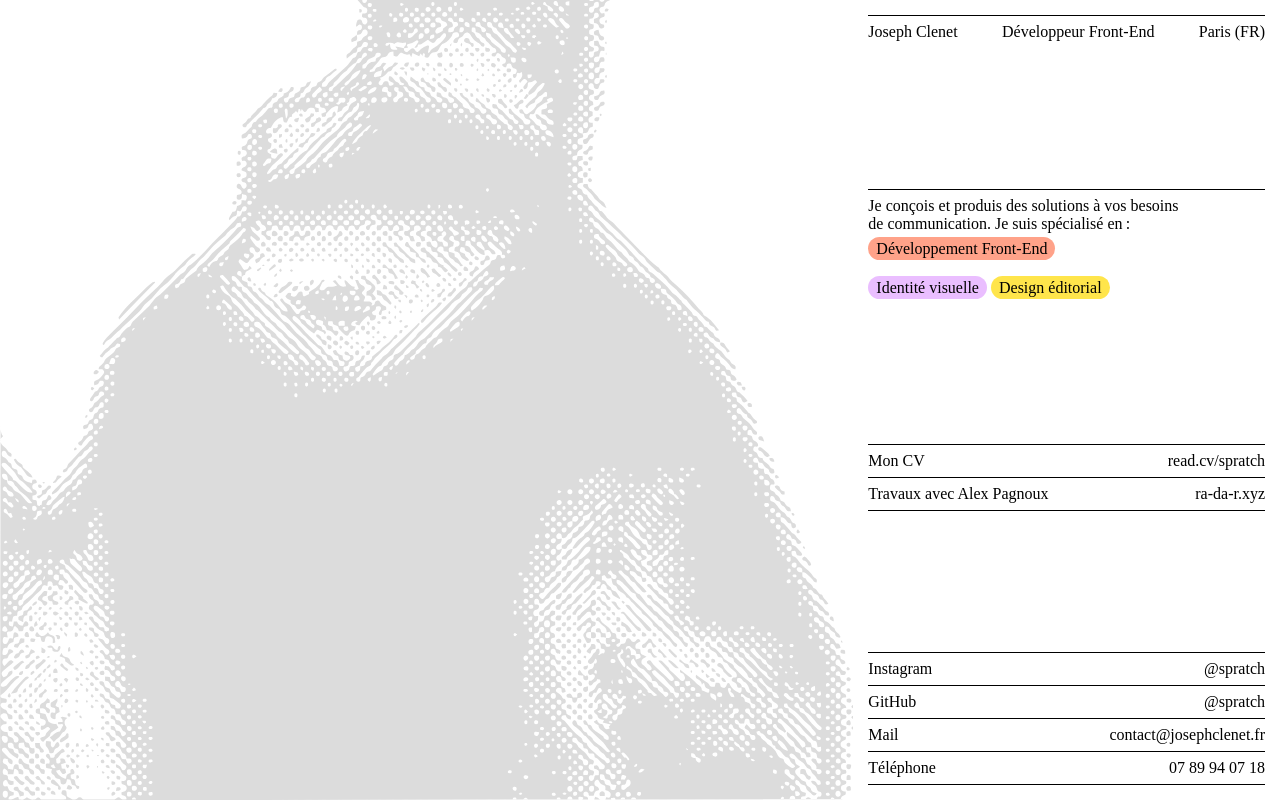
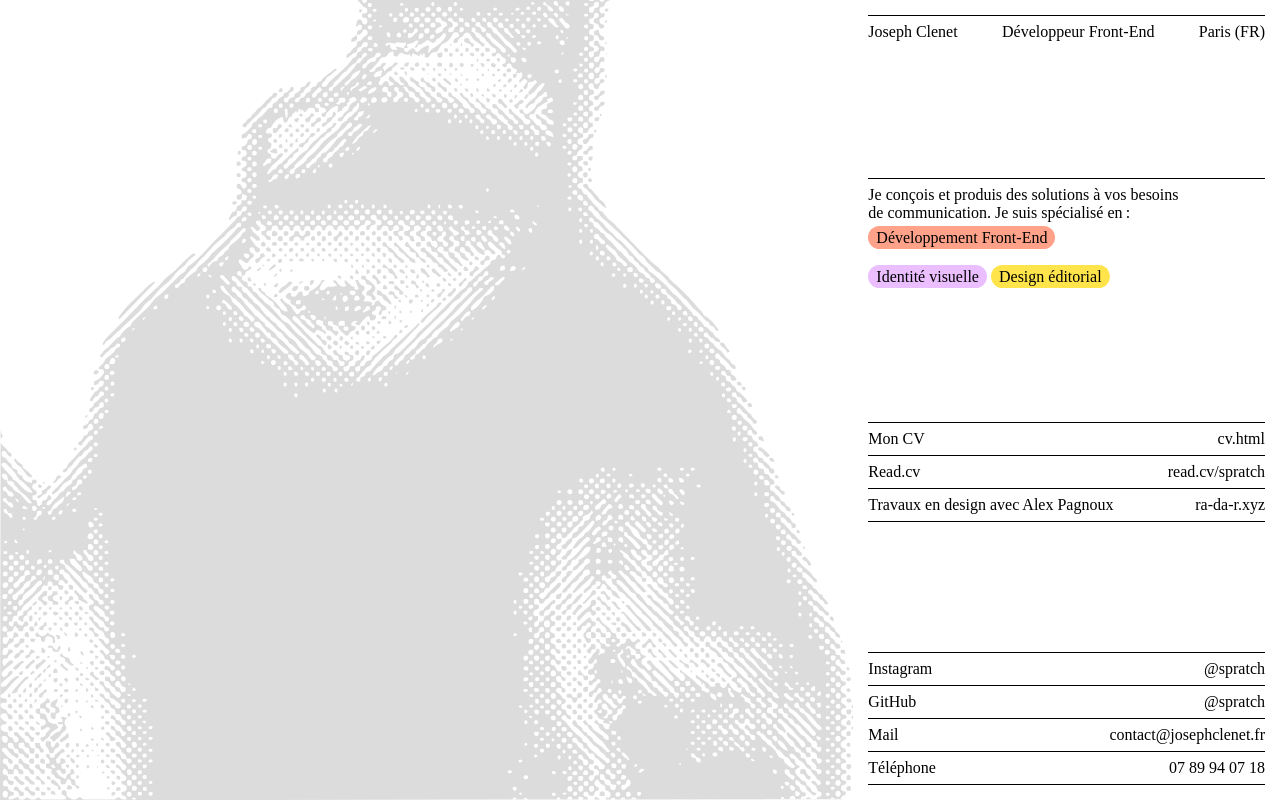
Before and after one commit to Spratch/josephclenet.fr, a plain HTML site: page index.html in a window 1280 px wide. Drawn offline with Linux system fonts and the light colour scheme; a web font is replaced by a local one.

Commit message:
Update index.html

```diff
--- a/index.html
+++ b/index.html
@@ -711,9 +711,11 @@
         </div>
         <div id="projets" class="bloctxt">
           <hr>
-		  <a href="https://read.cv/spratch"><p>Mon CV</p><p>read.cv/spratch</p></a>
+		  <a href="https://josephclenet.fr/cv.html"><p>Mon CV</p><p>cv.html</p></a>
           <hr>
-          <a href="https://ra-da-r.xyz"><p>Travaux avec Alex Pagnoux</p><p>ra-da-r.xyz</p></a>
+		  <a href="https://read.cv/spratch"><p>Read.cv</p><p>read.cv/spratch</p></a>
+          <hr>
+          <a href="https://ra-da-r.xyz"><p>Travaux en design avec Alex Pagnoux</p><p>ra-da-r.xyz</p></a>
           <hr>
         </div>
         <div id="contacts" class="bloctxt">
```
